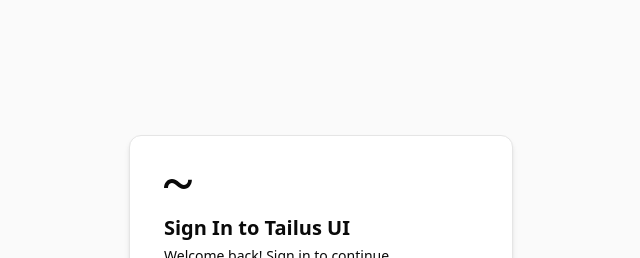
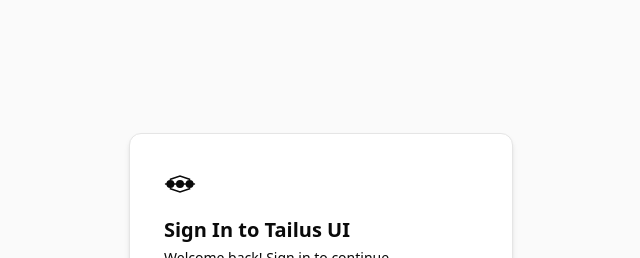
Before and after one commit to aryan-sudo/web, a Next.js app: page /login in a window 1280 px wide. Shown: the top 258 px of the page, without its empty margins (319-959 px from the left). Built offline with nearby package versions, Linux system fonts and the light colour scheme.

Commit message:
Refactor Logo component to enhance visual representation and clarity. Updated SVG elements to depict workflow stages and connections, adjusting sizes and stroke properties for improved aesthetics. This change aims to better align the logo with the platform's focus on intelligence and automation.

```diff
--- a/components/logo.tsx
+++ b/components/logo.tsx
@@ -3,13 +3,33 @@
 export const Logo = ({ className }: { className?: string }) => {
     return (
         <svg
-            className={cn('size-7 w-7', className)}
-            viewBox="0 0 71 25"
+            className={cn('size-8', className)}
+            viewBox="0 0 40 24"
             fill="none"
             xmlns="http://www.w3.org/2000/svg">
+            {/* Flow line */}
             <path
-                d="M61.25 1.625L70.75 1.5625C70.75 4.77083 70.25 7.79167 69.25 10.625C68.2917 13.4583 66.8958 15.9583 65.0625 18.125C63.2708 20.25 61.125 21.9375 58.625 23.1875C56.1667 24.3958 53.4583 25 50.5 25C46.875 25 43.6667 24.2708 40.875 22.8125C38.125 21.3542 35.125 19.2083 31.875 16.375C29.75 14.4167 27.7917 12.8958 26 11.8125C24.2083 10.7292 22.2708 10.1875 20.1875 10.1875C18.0625 10.1875 16.25 10.7083 14.75 11.75C13.25 12.75 12.0833 14.1875 11.25 16.0625C10.4583 17.9375 10.0625 20.1875 10.0625 22.8125L0 22.9375C0 19.6875 0.479167 16.6667 1.4375 13.875C2.4375 11.0833 3.83333 8.64583 5.625 6.5625C7.41667 4.47917 9.54167 2.875 12 1.75C14.5 0.583333 17.2292 0 20.1875 0C23.8542 0 27.1042 0.770833 29.9375 2.3125C32.8125 3.85417 35.7708 5.97917 38.8125 8.6875C41.1042 10.7708 43.1042 12.3333 44.8125 13.375C46.5625 14.375 48.4583 14.875 50.5 14.875C52.6667 14.875 54.5417 14.3125 56.125 13.1875C57.75 12.0625 59 10.5 59.875 8.5C60.7917 6.5 61.25 4.20833 61.25 1.625Z"
-                fill="currentColor"
+                d="M2 12 H38"
+                stroke="currentColor"
+                strokeWidth="2"
+                strokeLinecap="round"
+            />
+            {/* Nodes representing workflow stages */}
+            <circle cx="8" cy="12" r="5" fill="currentColor" />
+            <circle cx="20" cy="12" r="5" fill="currentColor" />
+            <circle cx="32" cy="12" r="5" fill="currentColor" />
+            {/* Connections to represent intelligence/automation */}
+            <path
+                d="M8 6 L20 2 L32 6"
+                stroke="currentColor"
+                strokeWidth="2"
+                strokeLinecap="round"
+            />
+            <path
+                d="M8 18 L20 22 L32 18"
+                stroke="currentColor"
+                strokeWidth="2"
+                strokeLinecap="round"
             />
         </svg>
     )
@@ -18,15 +38,33 @@
 export const LogoStroke = ({ className }: { className?: string }) => {
     return (
         <svg
-            className={cn('size-7 w-7', className)}
-            viewBox="0 0 71 25"
+            className={cn('size-8', className)}
+            viewBox="0 0 40 24"
             fill="none"
             xmlns="http://www.w3.org/2000/svg">
+            {/* Flow line */}
             <path
-                d="M61.25 1.625L70.75 1.5625C70.75 4.77083 70.25 7.79167 69.25 10.625C68.2917 13.4583 66.8958 15.9583 65.0625 18.125C63.2708 20.25 61.125 21.9375 58.625 23.1875C56.1667 24.3958 53.4583 25 50.5 25C46.875 25 43.6667 24.2708 40.875 22.8125C38.125 21.3542 35.125 19.2083 31.875 16.375C29.75 14.4167 27.7917 12.8958 26 11.8125C24.2083 10.7292 22.2708 10.1875 20.1875 10.1875C18.0625 10.1875 16.25 10.7083 14.75 11.75C13.25 12.75 12.0833 14.1875 11.25 16.0625C10.4583 17.9375 10.0625 20.1875 10.0625 22.8125L0 22.9375C0 19.6875 0.479167 16.6667 1.4375 13.875C2.4375 11.0833 3.83333 8.64583 5.625 6.5625C7.41667 4.47917 9.54167 2.875 12 1.75C14.5 0.583333 17.2292 0 20.1875 0C23.8542 0 27.1042 0.770833 29.9375 2.3125C32.8125 3.85417 35.7708 5.97917 38.8125 8.6875C41.1042 10.7708 43.1042 12.3333 44.8125 13.375C46.5625 14.375 48.4583 14.875 50.5 14.875C52.6667 14.875 54.5417 14.3125 56.125 13.1875C57.75 12.0625 59 10.5 59.875 8.5C60.7917 6.5 61.25 4.20833 61.25 1.625Z"
-                fill="none"
-                strokeWidth={0.5}
+                d="M2 12 H38"
                 stroke="currentColor"
+                strokeWidth="1.5"
+                strokeLinecap="round"
+            />
+            {/* Nodes representing workflow stages */}
+            <circle cx="8" cy="12" r="5" stroke="currentColor" strokeWidth="1.5" fill="none" />
+            <circle cx="20" cy="12" r="5" stroke="currentColor" strokeWidth="1.5" fill="none" />
+            <circle cx="32" cy="12" r="5" stroke="currentColor" strokeWidth="1.5" fill="none" />
+            {/* Connections to represent intelligence/automation */}
+            <path
+                d="M8 6 L20 2 L32 6"
+                stroke="currentColor"
+                strokeWidth="1.5"
+                strokeLinecap="round"
+            />
+            <path
+                d="M8 18 L20 22 L32 18"
+                stroke="currentColor"
+                strokeWidth="1.5"
+                strokeLinecap="round"
             />
         </svg>
     )
```
